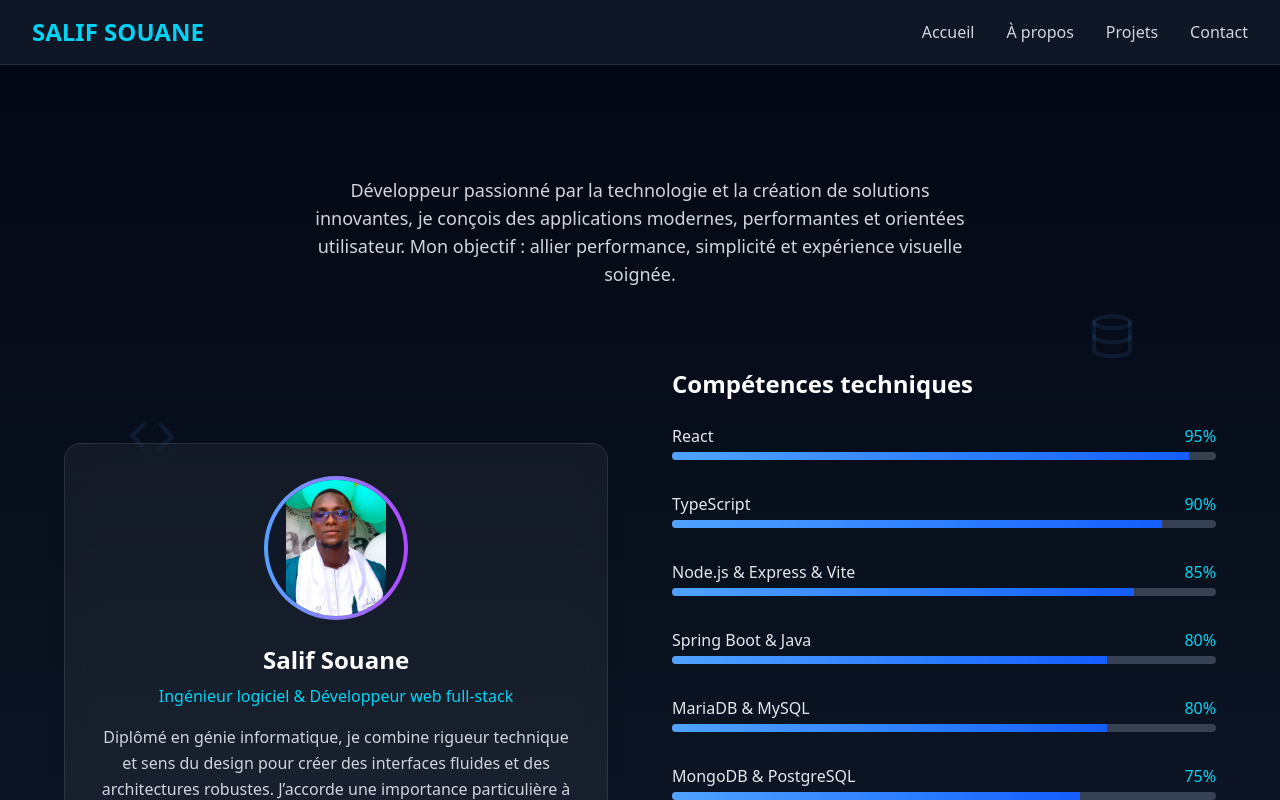
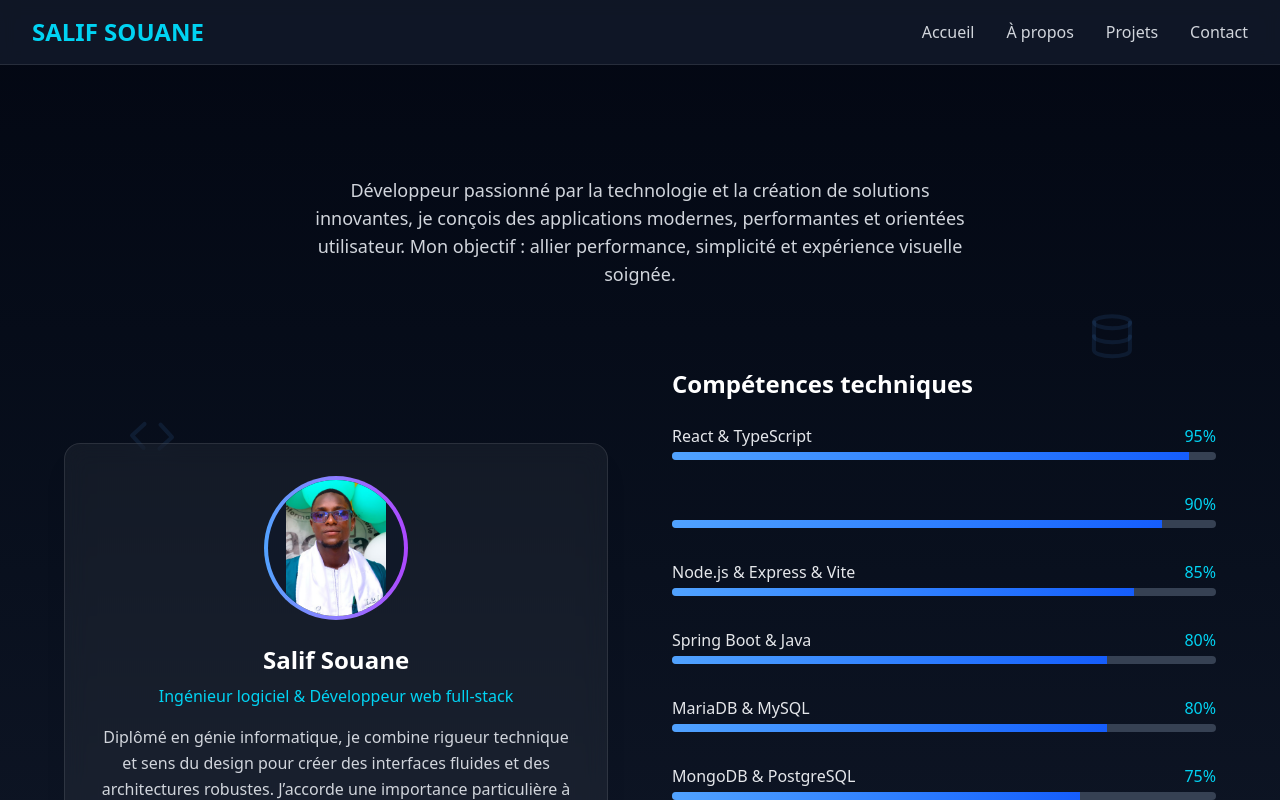
Before and after one commit to salif-souane/portfelio-pro, a React (Vite) app: page /portfelio-pro/about in a window 1280 px wide. Shown: the top 800 px of the page. Built offline with nearby package versions, Linux system fonts and the light colour scheme.

Commit message:
ajout skills

```diff
--- a/src/pages/About.tsx
+++ b/src/pages/About.tsx
@@ -21,8 +21,8 @@ const About: React.FC = () => {
   ];
 
   const skills = [
-    { name: "React ", level: 95, color: "from-blue-400 to-blue-600" },
-    { name: "TypeScript", level: 90, color: "from-blue-400 to-blue-600" },
+    { name: "React & TypeScript ", level: 95, color: "from-blue-400 to-blue-600" },
+    { name: "", level: 90, color: "from-blue-400 to-blue-600" },
     { name: "Node.js & Express & Vite", level: 85, color: "from-blue-400 to-blue-600" },
     { name: "Spring Boot & Java", level: 80, color: "from-blue-400 to-blue-600" },
     { name: "MariaDB & MySQL", level: 80, color: "from-blue-400 to-blue-600" },
```
